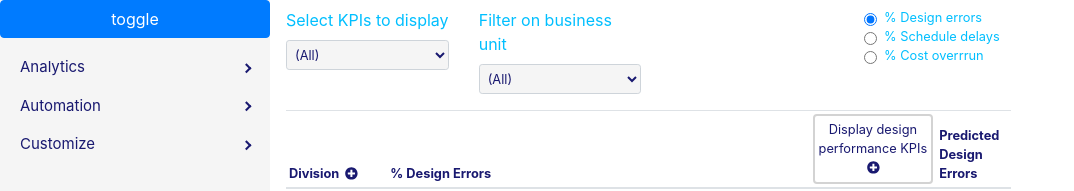
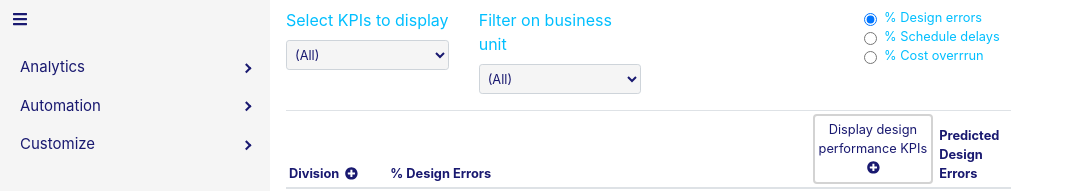
Before and after one commit to alerner1/engineering-manager-proto-1, a React (Create React App) app: page / in a window 1280 px wide. Shown: the top 191 px of the page, without its empty margins (0-1074 px from the left). Built offline with nearby package versions, Linux system fonts and the light colour scheme.

Commit message:
fixed toggle button

```diff
--- a/src/App.js
+++ b/src/App.js
@@ -4,13 +4,14 @@ import Screen3Container from './Screen3/Containers/Screen3Container';
 import React, { useState, useEffect } from 'react';
 import { Route, Switch, useHistory } from 'react-router-dom';
 import { library } from '@fortawesome/fontawesome-svg-core'
-import { faPlusCircle, faMinusCircle, faExclamationTriangle, faCircle } from '@fortawesome/free-solid-svg-icons';
+import { faPlusCircle, faMinusCircle, faExclamationTriangle, faCircle, faBars } from '@fortawesome/free-solid-svg-icons';
 import { ProSidebar, Menu, MenuItem, SubMenu } from 'react-pro-sidebar';
 import Row from 'react-bootstrap/Row';
 import Col from 'react-bootstrap/Col';
 import Button from 'react-bootstrap/Button'
+import { FontAwesomeIcon } from '@fortawesome/react-fontawesome';
 
-library.add(faPlusCircle, faMinusCircle, faExclamationTriangle)
+library.add(faPlusCircle, faMinusCircle, faExclamationTriangle, faCircle, faBars)
 
 const App = () => {
 
@@ -23,9 +24,11 @@ const App = () => {
   return (
       <div className="d-flex">
         <div >
-          <div className="sticky-top" style={{height: '100vh'}}>
+          <div className="sticky-top" style={{height: '100vh', backgroundColor: 'whitesmoke'}}>
+            <Button className="shadow-none button-transparent" onClick={() => toggleSidebar()}>
+              <FontAwesomeIcon style={{color: 'midnightblue'}} icon="bars" />
+            </Button>
             <ProSidebar collapsed={!showSidebar}>
-              <Button onClick={() => toggleSidebar()}>toggle</Button>
               <Menu iconShape="square">
                 <SubMenu title="Analytics">
                   <MenuItem>Dashboards & KPIs</MenuItem>
--- a/src/Screen2/Containers/DropdownsContainer2.js
+++ b/src/Screen2/Containers/DropdownsContainer2.js
@@ -24,9 +24,9 @@ const DropdownsContainer2 = ({ productFilter, handleFilter, percentageMetric, on
           <Col>
             <Form onChange={event => onPercentageMetricChange(event.target.value)}>
               <div key="default-radio" className="mb-3">
-                <Form.Check type="radio" checked={percentageMetric === "% Design Errors"} id="design-errors" label="% Design errors" value="% Design Errors" />
-                <Form.Check type="radio" checked={percentageMetric === "% Schedule delays"} id="schedule-delays" label="% Schedule delays" value="% Schedule delays" />
-                <Form.Check type="radio" checked={percentageMetric === "% Cost overrun"} id="cost-overrun" label="% Cost overrrun" value="% Cost overrun" />
+                <Form.Check type="radio" className="font-small" checked={percentageMetric === "% Design Errors"} id="design-errors" label="% Design errors" value="% Design Errors" />
+                <Form.Check type="radio" className="font-small"  checked={percentageMetric === "% Schedule delays"} id="schedule-delays" label="% Schedule delays" value="% Schedule delays" />
+                <Form.Check type="radio" className="font-small"  checked={percentageMetric === "% Cost overrun"} id="cost-overrun" label="% Cost overrrun" value="% Cost overrun" />
               </div>
             </Form>
           </Col>
--- a/src/index.scss
+++ b/src/index.scss
@@ -17,13 +17,11 @@ table {
   color: midnightblue !important;
 }
 
-// .with-chart {
-  //   padding: 1 !important;
-  // }
-
-  // svg {
-  //   overflow: visible !important;
-  // }
+.button-transparent {
+  background-color: transparent !important;
+  border-color: transparent !important;
+  box-shadow: transparent !important;
+}
 
 .toggle-display {
   display: none;
```
Also changed, not shown: 2 other files (tests, documents, lock files or other folders). Lines whose indentation alone changed are shown as unchanged.
